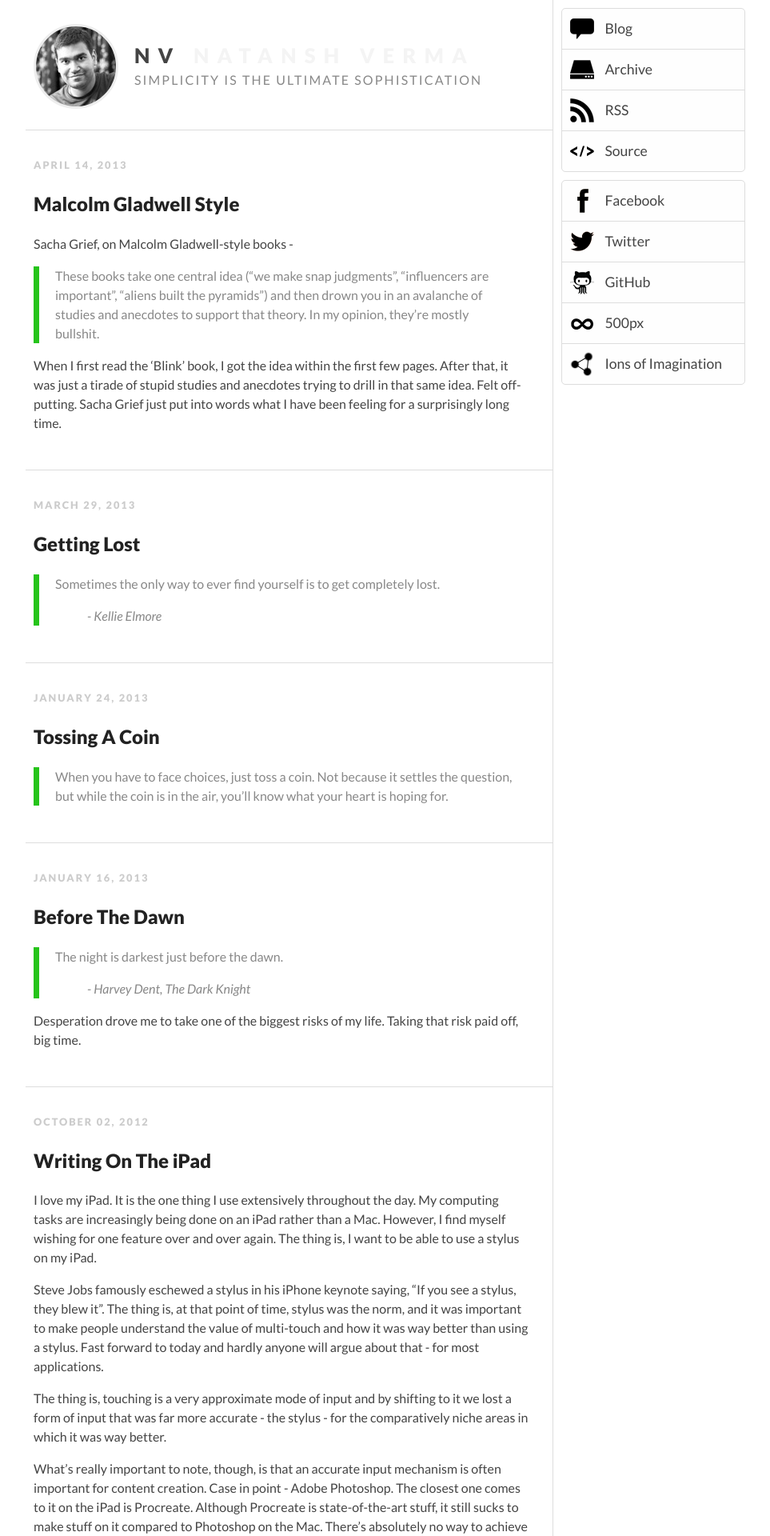
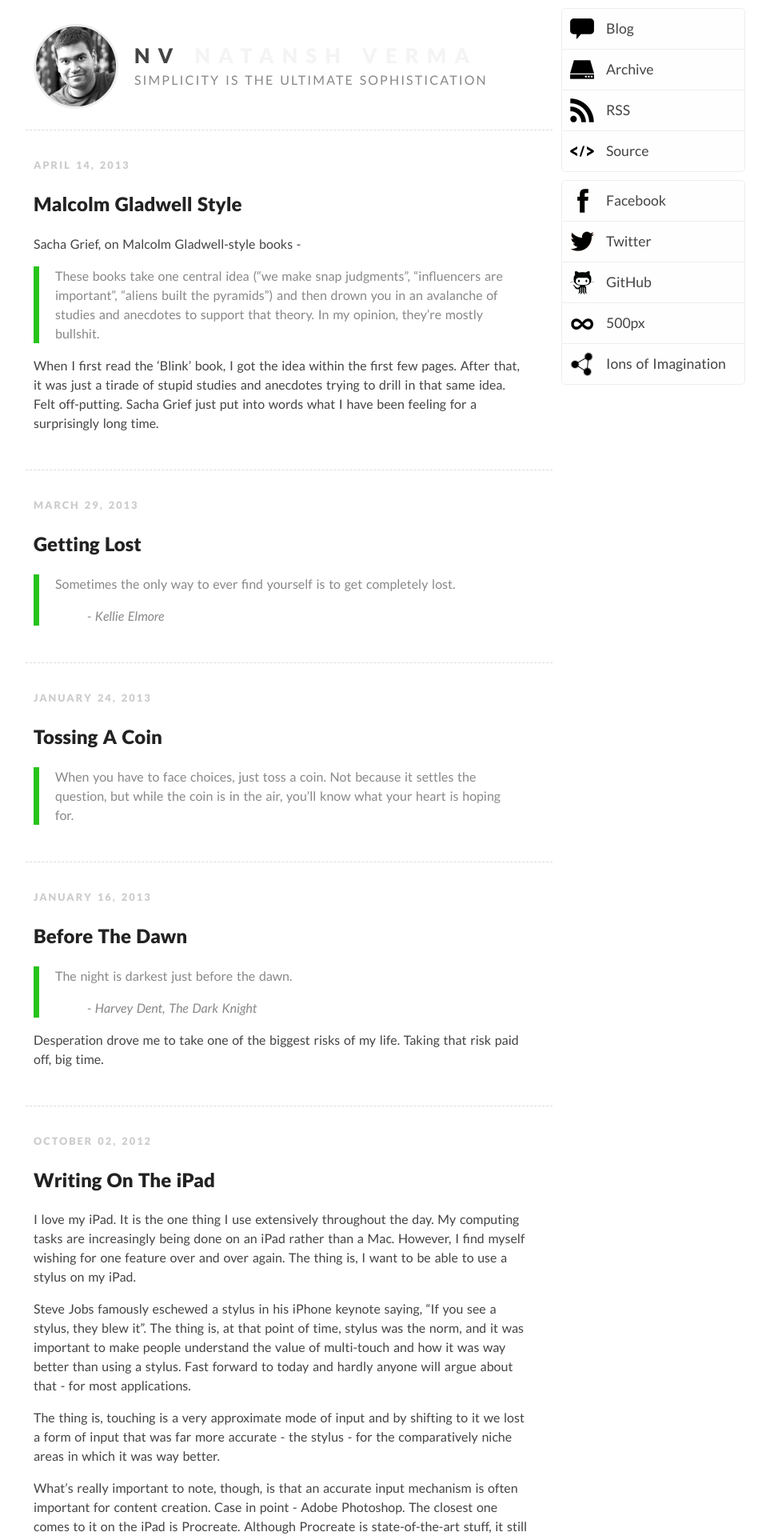
Before and after one commit to natansh/natansh.github.com, a Jekyll site: the page built from index.html, in a window 1280 px wide. Shown: the top 1920 px of the page at 80% size, without its empty margins (148-1111 px from the left). Built offline with Jekyll 4.4.1, drawn with Linux system fonts in a browser that asks for light colours; the list of posts is cut into pages by our own code.

Commit message:
Improved CSS styling.

```diff
--- a/css/style.css
+++ b/css/style.css
@@ -33,9 +33,9 @@ audio:not([controls]) { display: none; }
 
 html { font-size: 100%; overflow-y: scroll; -webkit-text-size-adjust: 100%; -ms-text-size-adjust: 100%; }
 
-body { margin: 0; font-size: 1.0em; line-height: 1.5}
+body { margin: 0; font-size: 1.0em; line-height: 1.5 }
 
-body, button, input, select, textarea { font-family: "Lato", sans-serif; color: #444; }
+body, button, input, select, textarea { font-family: "Lato", sans-serif; color: #444; word-spacing: 0.1em;}
 
 /*
  * Remove text-shadow in selection highlight: h5bp.com/i
@@ -244,7 +244,6 @@ h1, h2, h3, h4 {
 #main {
   width: 659px;
   float: left;
-  border-right: 1px solid #DDD;
 }
 
 #profile {
@@ -285,7 +284,7 @@ h1, h2, h3, h4 {
 }
 
 .post {
-  border-top: 1px solid #DDD;
+  border-top: 1px dashed #DDD;
   padding: 30px 30px 30px 10px;
 }
 .article-heading, .article-heading:visited, .article-heading:active, .article-heading:hover {
@@ -333,15 +332,16 @@ h1, h2, h3, h4 {
   margin: 10px;
   margin-left: 0;
   padding-left: 0;
-  border: 1px solid #DDD;
+  border: 1px solid #EEE;
   overflow: hidden;
 }
 
 .side-list li {
   list-style: none;
   font-size: 1.1em;
-  border-bottom: 1px solid #DDD;
+  border-bottom: 1px solid #EEE;
 }
+
 .side-list li:last-child {
   border-bottom: none;
 }
```
